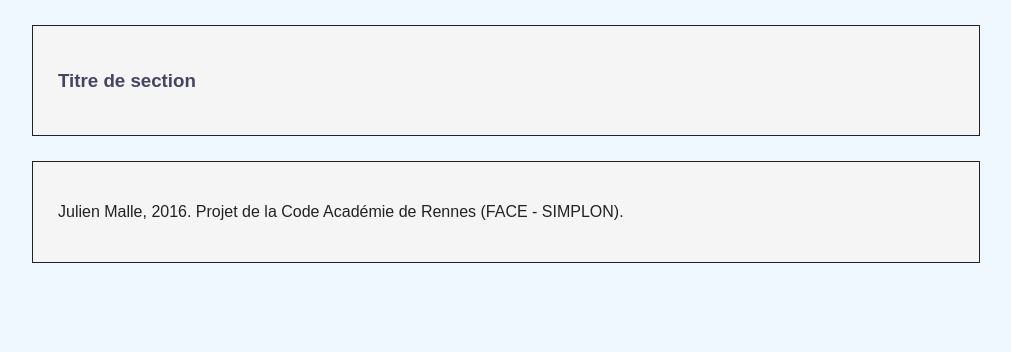
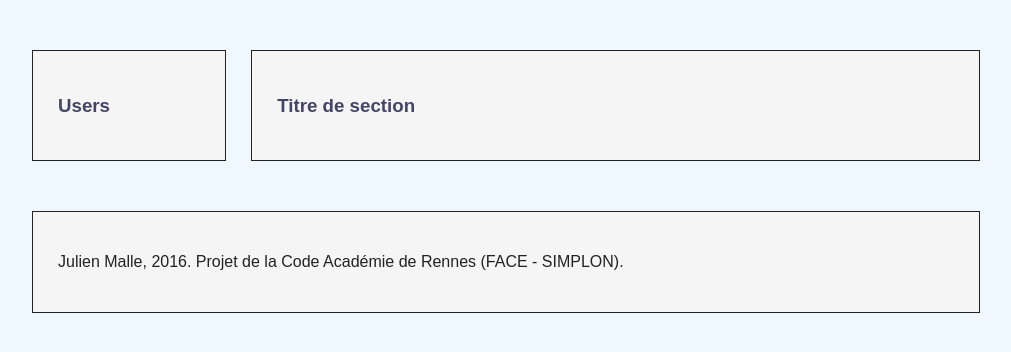
Before and after one commit to ghaffar35/test-perso-ddcspp, a PHP site: page / in a window 1280 px wide. Shown: the part 258-610 px from the top of the page, without its empty margins (134-1145 px from the left). Run offline with PHP 8.4, Linux system fonts and the light colour scheme.

Commit message:
aside add + style

```diff
--- a/css/style.css
+++ b/css/style.css
@@ -10,9 +10,23 @@
     background-color: whitesmoke;
 }
 
+aside {
+    width: 15%;
+    min-width: 15%;
+    margin-right: 25px;
+}
+
+section {
+    width: 100%;
+}
+
 .container {
     width: 75%;
     margin: 50px auto;
+}
+
+.flexbox {
+    display: flex;
 }
 
 h1 {
--- a/index.php
+++ b/index.php
@@ -14,10 +14,19 @@
             <h2>1er test de base de donnée pour le projet DDCSPP de la Code Académie de Rennes (FACE - SIMPLON)</h2>
         </header>
 
-        <section>
-            <!-- contenue du site ici - les test - tout ça, tout ça -->
-            <h3>Titre de section</h3>
-        </section>
+        <div class="flexbox">
+            <aside>
+                <div>
+                    <h3>Users</h3>
+
+                </div>
+            </aside>
+
+            <section>
+                <!-- contenue du site ici - les test - tout ça, tout ça -->
+                <h3>Titre de section</h3>
+            </section>
+        </div>
 
         <footer>
             <p>Julien Malle, 2016. Projet de la Code Académie de Rennes (FACE - SIMPLON).</p>
```
